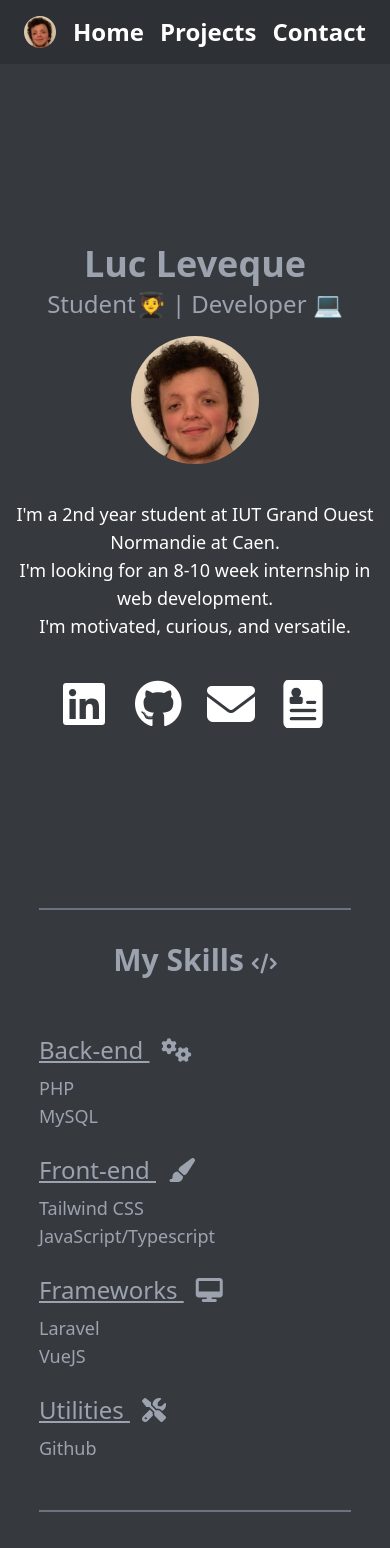
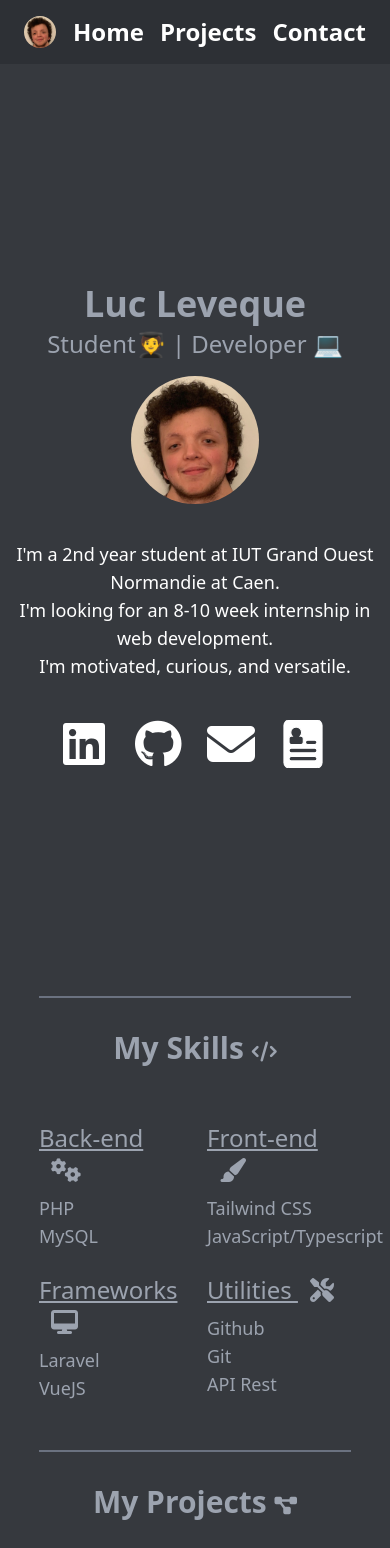
Before and after one commit to LucBUTGH/Portfolio, a Vue app: page / in a window 390 px wide. Shown: the top 1548 px of the page. Built offline with nearby package versions, Linux system fonts and the light colour scheme.

Commit message:
fix: responsive

```diff
--- a/src/assets/main.css
+++ b/src/assets/main.css
@@ -8,3 +8,7 @@ body,
   height: 100%;
   width: 100%;
 }
+
+html{
+  background-color: #36393e;
+}
--- a/src/components/FooterComp.vue
+++ b/src/components/FooterComp.vue
@@ -1,5 +1,5 @@
 <template>
-  <footer class="bg-discord_dark p-4 px-6 text-center text-white">
+  <footer class="bg-discord_dark p-4 px-6 text-center text-white mt-10">
     <div>
       <p>&copy; {{ currentYear }} - All rights reserved.</p>
     </div>
--- a/src/components/HeaderComp.vue
+++ b/src/components/HeaderComp.vue
@@ -6,7 +6,7 @@ export default {
 </script>
 
 <template>
-  <header class="bg-discord_dark text-white p-4 px-6">
+  <header class="bg-discord_dark text-white p-4 px-6 mb-10">
     <div class="container mx-auto flex justify-between items-center">
       <div class="hover: cursor-pointer">
         <a href="/">
--- a/src/views/CheckMessage.vue
+++ b/src/views/CheckMessage.vue
@@ -1,6 +1,6 @@
 <template>
     <div class="bg-discord min-h-screen  items-center justify-center text-center" :class="{ 'flex flex-col': isMobile }">
-        <h1 class="text-4xl text-white font-bold my-5">Confirmation</h1>
+        <h1 class="text-4xl text-white font-bold">Confirmation</h1>
         <p class="text-white mb-3">Your e-mail has been sent successfully!</p>
         <div class="text-center">
             <a href="/contact" class="bg-discord_very_light hover:bg-discord_dark hover:cursor-pointer text-white font-bold py-2 px-4 rounded">Back</a>
--- a/src/views/ContactView.vue
+++ b/src/views/ContactView.vue
@@ -1,6 +1,6 @@
 <template>
   <div class="bg-discord min-h-screen items-center justify-center" :class="{ 'flex flex-col': isMobile }">
-    <h1 class="text-4xl text-center text-white font-bold my-5"> Contact me! </h1>
+    <h1 class="text-4xl text-center text-white font-bold mb-5"> Contact me! </h1>
     <form ref="form" @submit.prevent="sendEmail" class="max-w-md mx-auto">
       <div class="mb-4">
         <label for="name" class="mb-2 block text-white">Name :</label>
--- a/src/views/ErrorMessage.vue
+++ b/src/views/ErrorMessage.vue
@@ -1,6 +1,6 @@
 <template>
     <div class="bg-discord min-h-screen items-center justify-center text-center" :class="{ 'flex flex-col': isMobile }">
-        <h1 class="text-4xl text-white font-bold my-5">Oops!</h1>
+        <h1 class="text-4xl text-white font-bold">Oops!</h1>
         <p class="text-white mb-3">Something wrong happened...</p>
         <div class="text-center">
             <a href="/contact" class="bg-discord_very_light hover:bg-discord_dark hover:cursor-pointer text-white font-bold py-2 px-4 rounded">Back</a>
--- a/src/views/WelcomeView.vue
+++ b/src/views/WelcomeView.vue
@@ -61,14 +61,14 @@ export default {
         </div>
 
         <div class="bg-discord flex flex-col items-center justify-center">
-            <div class="border-t-2 border-gray-500 mx-2 w-4/5">
-                <div class="flex flex-col items-center justify-center text-center text-gray-400 my-8">
+            <div class="mt-12 border-t-2 border-gray-500 mx-2 w-4/5">
+                <div  class="flex flex-col items-center justify-center text-center text-gray-400 my-8">
                     <h2 class="text-3xl font-bold mb-4">
                         My Skills
                         <i class="fas fa-code text-xl mb-2"></i>
                     </h2>
                 </div>
-                <div class="grid grid-cols-1 md:grid-cols-4 gap-6 md:gap-32 mb-12">
+                <div class="grid grid-cols-2 md:grid-cols-4 gap-6 md:gap-32 mb-12">
                     <ul class="text-lg text-gray-400">
                         <li class="text-2xl underline mb-2">
                             Back-end
@@ -99,6 +99,8 @@ export default {
                             <i class="fa-solid fa-screwdriver-wrench ml-3"></i>
                         </li>
                         <li>Github</li>
+                        <li>Git</li>
+                        <li> API Rest </li>
                     </ul>
                 </div>
             </div>
```
